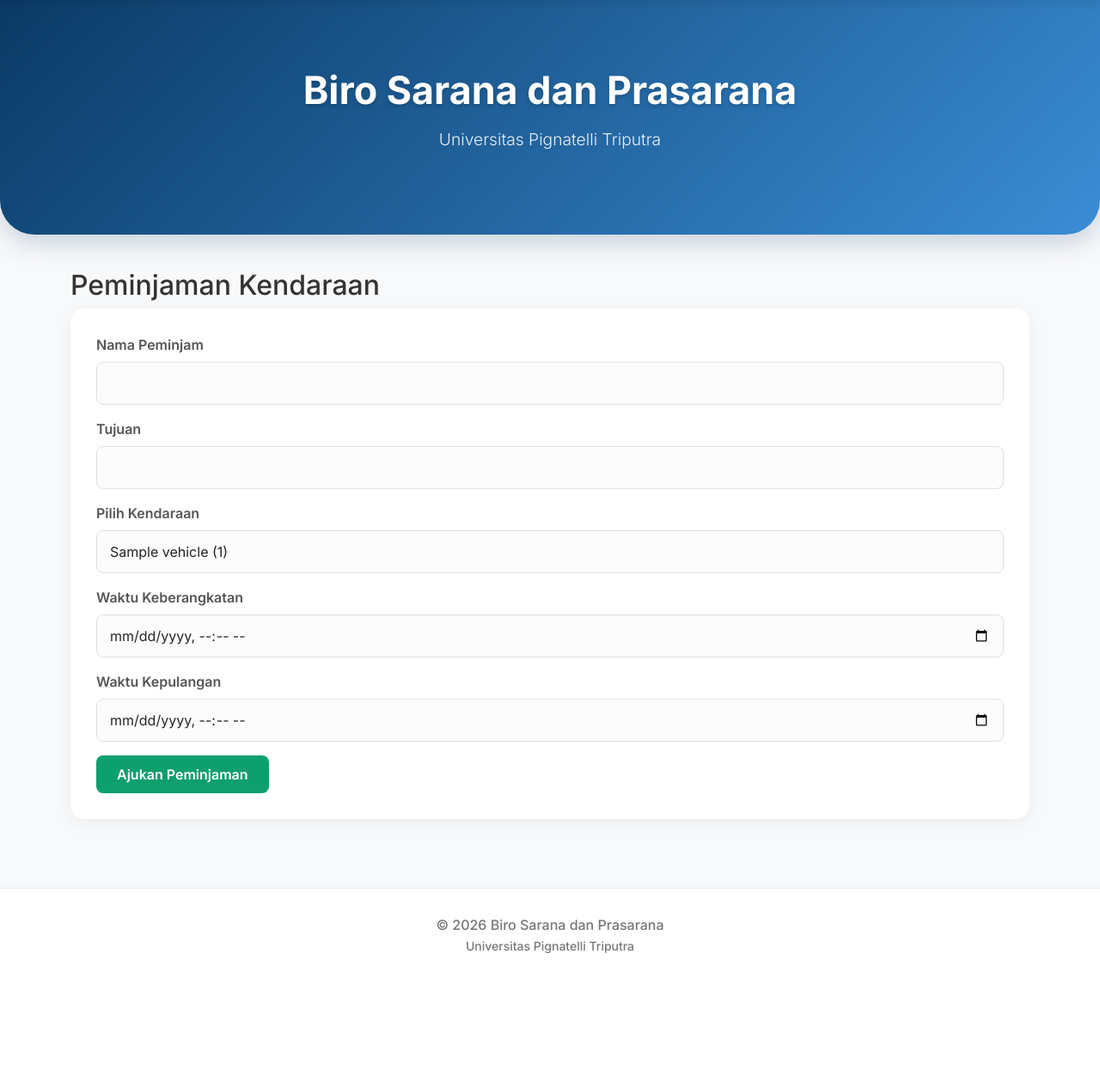
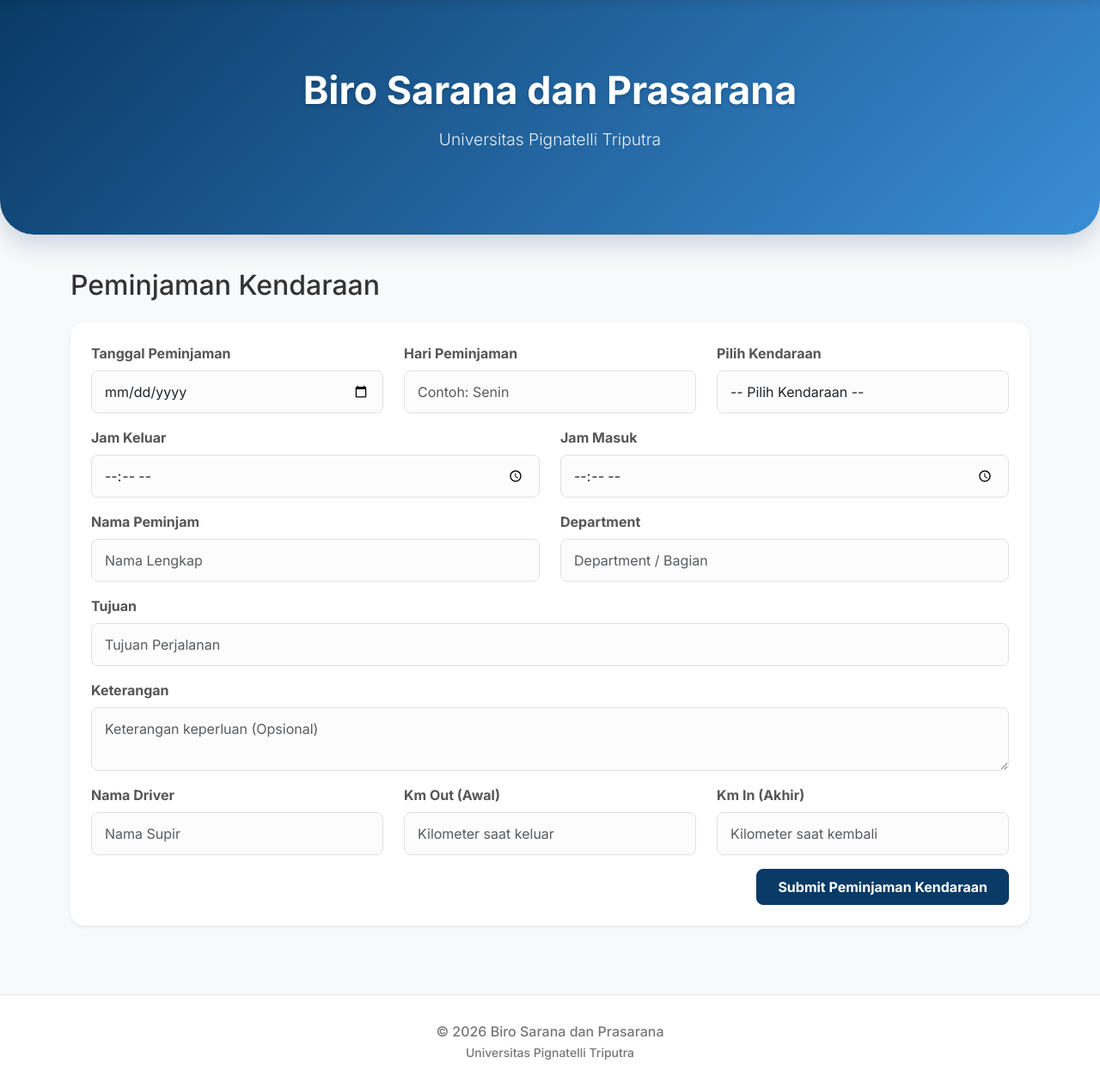
Before and after one commit to cangpol/SI-Sarpras, a CodeIgniter 4 app: the page made by app/Views/peminjaman/kendaraan.php in a window 1280 px wide. Shown: the part 75-1341 px from the top of the page at 86% size. Before the commit the page ends 1184 px from the top, so only its background shows below. Run offline with PHP 8.4 and a stand-in for CodeIgniter, Linux system fonts and the light colour scheme; the template is opened without the code that fills it: most values are stand-ins (such as "Sample title", 1, 10 or a date in 2020); some libraries are stand-ins or nearby versions.

Commit message:
feat: Update peminjaman forms and schema for Ruangan and Kendaraan

```diff
--- a/app/Views/peminjaman/kendaraan.php
+++ b/app/Views/peminjaman/kendaraan.php
@@ -1,20 +1,86 @@
 <?= $this->extend('layout/main') ?>
 <?= $this->section('content') ?>
-<h2>Peminjaman Kendaraan</h2>
-<div class="card"><div class="card-body">
+<h2 class="mb-4">Peminjaman Kendaraan</h2>
+
+<?php if(session()->getFlashdata('message')): ?>
+    <div class="alert alert-success"><?= session()->getFlashdata('message') ?></div>
+<?php endif; ?>
+
+<div class="card shadow-sm border-0">
+    <div class="card-body p-4">
         <form method="post" action="/peminjaman/kendaraan">
-    <div class="mb-3"><label>Nama Peminjam</label><input type="text" name="booker_name" class="form-control" required></div>
-    <div class="mb-3"><label>Tujuan</label><input type="text" name="destination" class="form-control" required></div>
-    <div class="mb-3"><label>Pilih Kendaraan</label>
-        <select name="vehicle_id" class="form-control">
+
+            <div class="row">
+                <div class="col-md-4 mb-3">
+                    <label class="form-label fw-bold">Tanggal Peminjaman</label>
+                    <input type="date" name="booking_date" class="form-control" required>
+                </div>
+                <div class="col-md-4 mb-3">
+                    <label class="form-label fw-bold">Hari Peminjaman</label>
+                    <input type="text" name="booking_day" class="form-control" placeholder="Contoh: Senin" required>
+                </div>
+                <div class="col-md-4 mb-3">
+                    <label class="form-label fw-bold">Pilih Kendaraan</label>
+                    <select name="vehicle_id" class="form-control" required>
+                        <option value="" disabled selected>-- Pilih Kendaraan --</option>
                         <?php foreach($vehicles as $v): ?>
                             <option value="<?= $v['id'] ?>"><?= $v['vehicle_name'] ?> (<?= $v['plate_number'] ?>)</option>
                         <?php endforeach; ?>
                     </select>
                 </div>
-    <div class="mb-3"><label>Waktu Keberangkatan</label><input type="datetime-local" name="start_time" class="form-control" required></div>
-    <div class="mb-3"><label>Waktu Kepulangan</label><input type="datetime-local" name="end_time" class="form-control" required></div>
-    <button type="submit" class="btn btn-success">Ajukan Peminjaman</button>
+            </div>
+
+            <div class="row">
+                <div class="col-md-6 mb-3">
+                    <label class="form-label fw-bold">Jam Keluar</label>
+                    <input type="time" name="start_time" class="form-control" required>
+                </div>
+                <div class="col-md-6 mb-3">
+                    <label class="form-label fw-bold">Jam Masuk</label>
+                    <input type="time" name="end_time" class="form-control" required>
+                </div>
+            </div>
+
+            <div class="row">
+                <div class="col-md-6 mb-3">
+                    <label class="form-label fw-bold">Nama Peminjam</label>
+                    <input type="text" name="booker_name" class="form-control" placeholder="Nama Lengkap" required>
+                </div>
+                <div class="col-md-6 mb-3">
+                    <label class="form-label fw-bold">Department</label>
+                    <input type="text" name="department" class="form-control" placeholder="Department / Bagian" required>
+                </div>
+            </div>
+
+            <div class="mb-3">
+                <label class="form-label fw-bold">Tujuan</label>
+                <input type="text" name="destination" class="form-control" placeholder="Tujuan Perjalanan" required>
+            </div>
+
+            <div class="mb-3">
+                <label class="form-label fw-bold">Keterangan</label>
+                <textarea name="description" class="form-control" rows="2" placeholder="Keterangan keperluan (Opsional)"></textarea>
+            </div>
+
+            <div class="row">
+                <div class="col-md-4 mb-3">
+                    <label class="form-label fw-bold">Nama Driver</label>
+                    <input type="text" name="driver_name" class="form-control" placeholder="Nama Supir" required>
+                </div>
+                <div class="col-md-4 mb-3">
+                    <label class="form-label fw-bold">Km Out (Awal)</label>
+                    <input type="number" name="km_out" class="form-control" placeholder="Kilometer saat keluar">
+                </div>
+                <div class="col-md-4 mb-3">
+                    <label class="form-label fw-bold">Km In (Akhir)</label>
+                    <input type="number" name="km_in" class="form-control" placeholder="Kilometer saat kembali">
+                </div>
+            </div>
+
+            <div class="text-end">
+                <button type="submit" class="btn btn-primary px-4 py-2 fw-bold">Submit Peminjaman Kendaraan</button>
+            </div>
         </form>
-</div></div>
+    </div>
+</div>
 <?= $this->endSection() ?>
```
Also changed, not shown: app/Controllers/Frontend.php (+26 -14 lines), app/Views/peminjaman/ruangan.php (+67 -10 lines), sarpras_db.sql (+19 -7 lines). Lines whose indentation alone changed are shown as unchanged.
